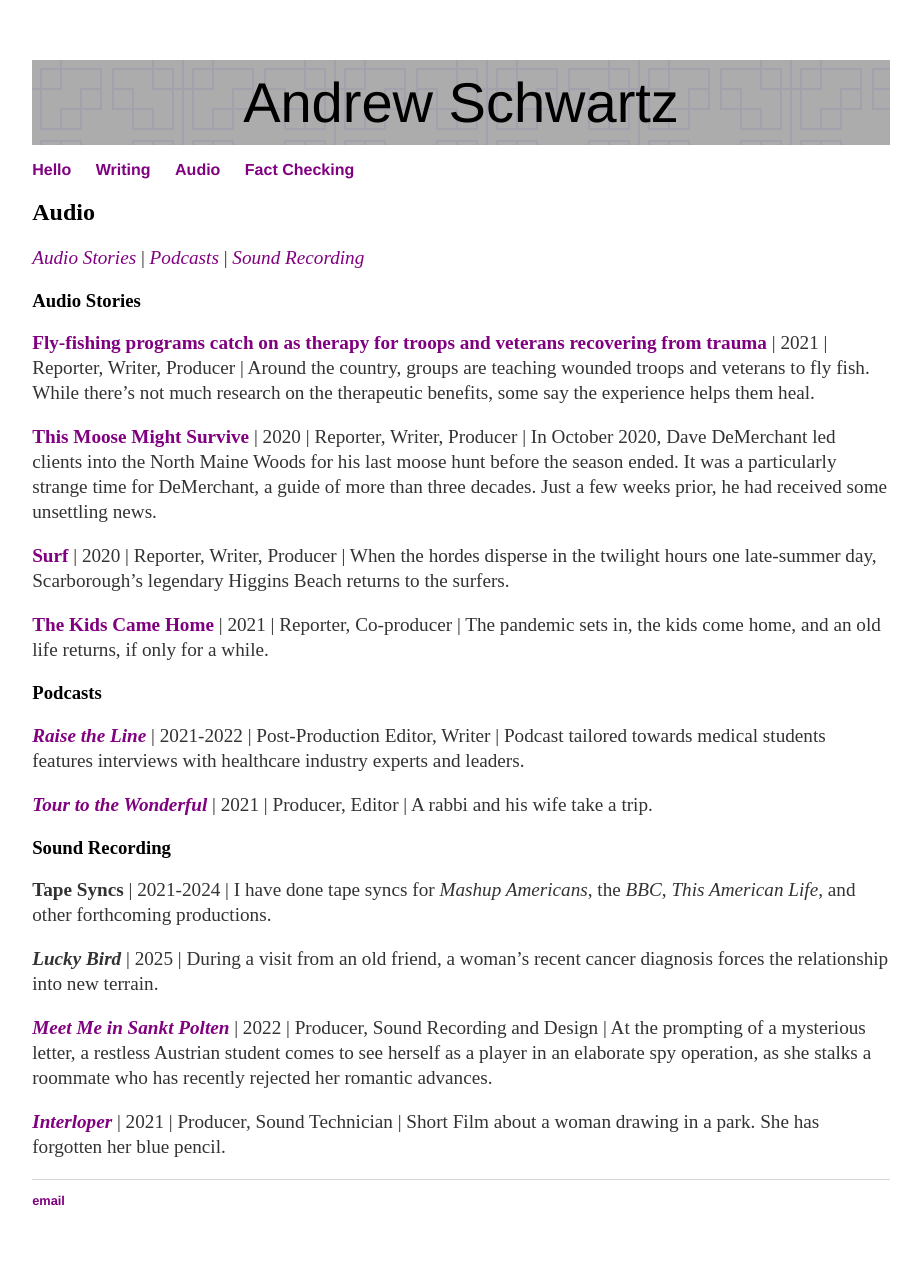
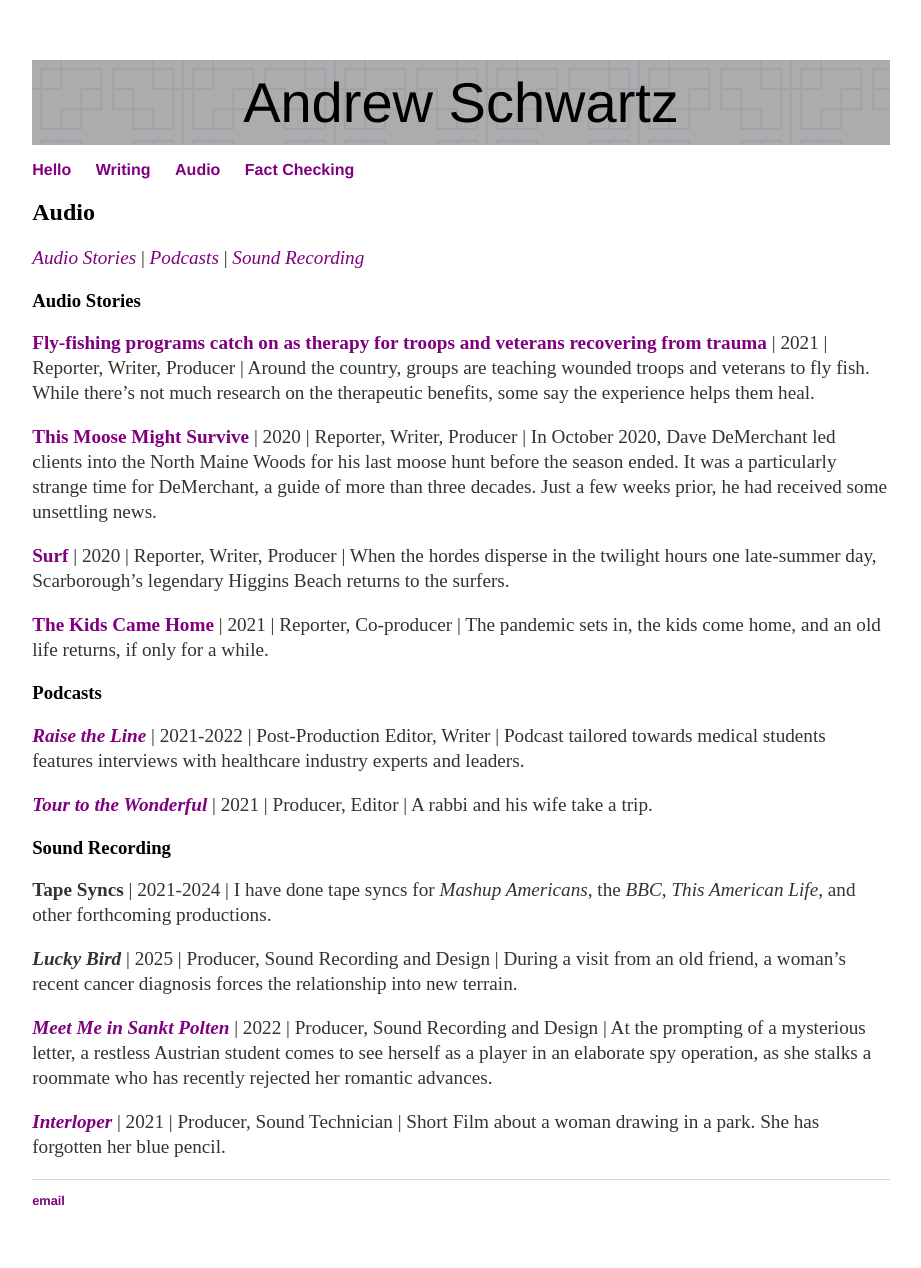
Before and after one commit to aonschwartz/aonschwartz.github.io, a Jekyll site: the page built from about/audio.md, in a window 1280 px wide. Shown: the whole page, without its empty margins (179-1100 px from the left). Built offline with Jekyll 4.4.1, drawn with Linux system fonts in a browser that asks for light colours.

Commit message:
Update audio.md

```diff
--- a/about/audio.md
+++ b/about/audio.md
@@ -26,7 +26,7 @@ layout: default
 
 **Tape Syncs** \| 2021-2024 \| I have done tape syncs for *Mashup Americans*, the *BBC*, *This American Life,* and other forthcoming productions.
 
-***Lucky Bird*** \| 2025 \| During a visit from an old friend, a woman's recent cancer diagnosis forces the relationship into new terrain.
+***Lucky Bird*** \| 2025 \| Producer, Sound Recording and Design \| During a visit from an old friend, a woman's recent cancer diagnosis forces the relationship into new terrain.
 
 ***[Meet Me in Sankt Polten](https://www.youtube.com/watch?app=desktop&v=n6OmmVVn7vg)*** \| 2022 \| Producer, Sound Recording and Design \| At the prompting of a mysterious letter, a restless Austrian student comes to see herself as a player in an elaborate spy operation, as she stalks a roommate who has recently rejected her romantic advances.
 
```
